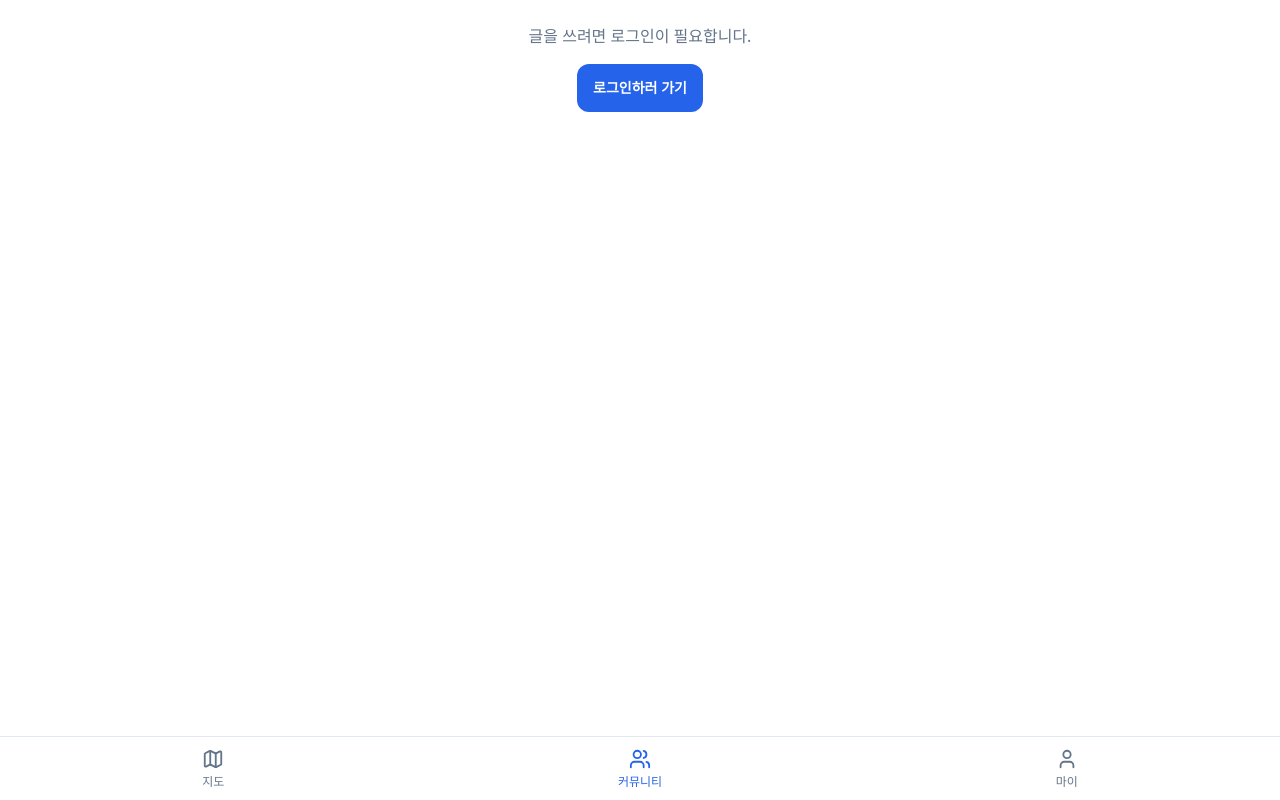
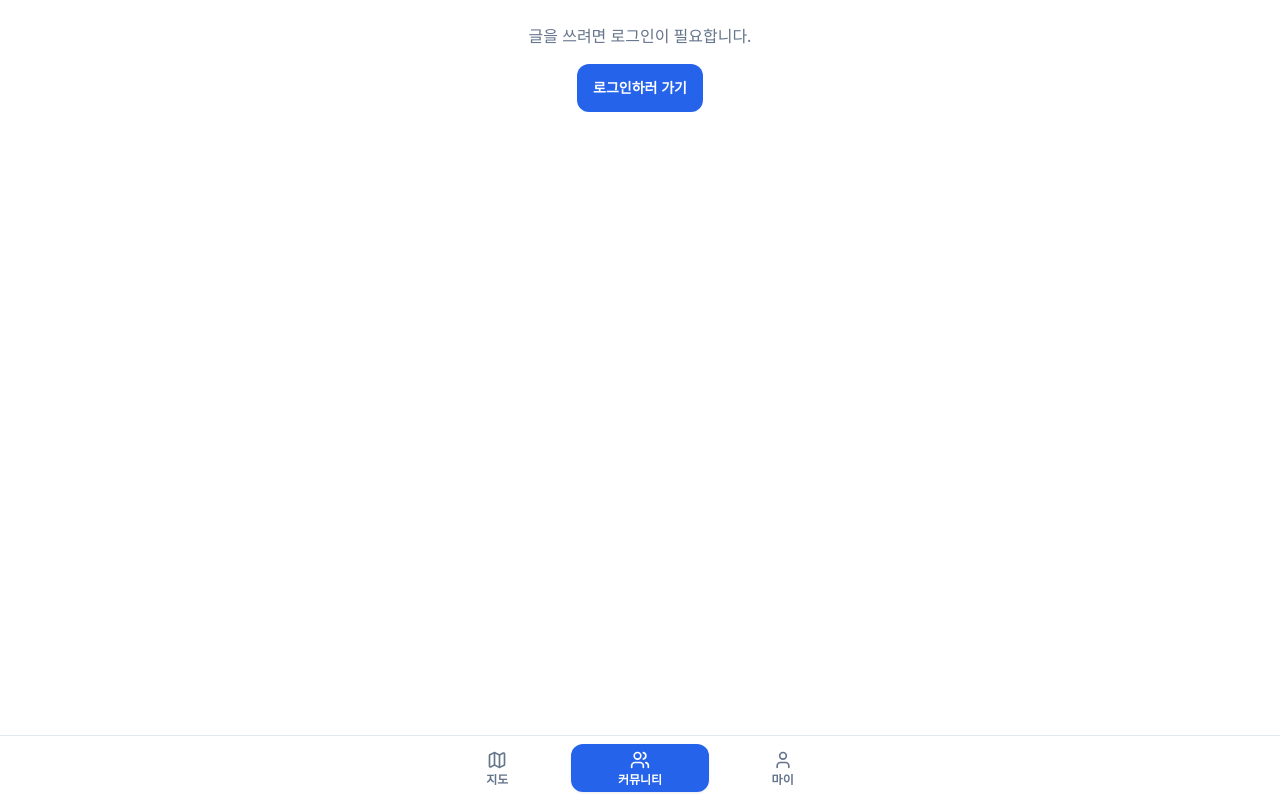
Before and after one commit to README-26-1/machalmap, a Next.js app: page /community/new in a window 1280 px wide. Built offline with nearby package versions, Linux system fonts and the light colour scheme; no server answers; a web font is replaced by a local one.

Commit message:
feat(frontend): refine bottom tab navigation

```diff
--- a/components/BottomNav.tsx
+++ b/components/BottomNav.tsx
@@ -8,27 +8,37 @@ const items = [
   { href: "/", label: "지도", icon: Map },
   { href: "/community", label: "커뮤니티", icon: Users },
   { href: "/me", label: "마이", icon: User },
-];
+] as const;
+
+const baseItemClassName =
+  "flex min-w-0 flex-1 flex-col items-center justify-center gap-1 rounded-md px-2 text-xs font-semibold transition-all duration-200 ease-in-out focus-visible:outline-none focus-visible:ring-2 focus-visible:ring-primary focus-visible:ring-offset-2 active:scale-[0.98]";
+
+const activeItemClassName = "bg-primary text-white shadow-card";
+
+const inactiveItemClassName = "text-ink-muted hover:bg-surface hover:text-ink";
 
 export default function BottomNav() {
   const pathname = usePathname();
   return (
-    <nav className="fixed bottom-0 left-0 right-0 z-40 flex h-16 border-t border-line bg-white">
+    <nav className="fixed bottom-0 left-0 right-0 z-40 border-t border-line bg-white/95 backdrop-blur supports-[backdrop-filter]:bg-white/85">
+      <div className="mx-auto grid h-16 w-full max-w-md grid-cols-3 gap-1 px-3 py-2">
         {items.map(({ href, label, icon: Icon }) => {
           const active = href === "/" ? pathname === "/" : pathname.startsWith(href);
           return (
             <Link
               key={href}
               href={href}
-            className={`flex flex-1 flex-col items-center justify-center gap-1 text-xs ${
-              active ? "text-primary" : "text-ink-muted"
+              aria-current={active ? "page" : undefined}
+              className={`${baseItemClassName} ${
+                active ? activeItemClassName : inactiveItemClassName
               }`}
             >
-            <Icon size={22} />
-            {label}
+              <Icon className="h-5 w-5 shrink-0" aria-hidden="true" />
+              <span className="truncate leading-none">{label}</span>
             </Link>
           );
         })}
+      </div>
     </nav>
   );
 }
```
Also changed, not shown: 1 other file (tests, documents, lock files or other folders). Lines whose indentation alone changed are shown as unchanged.
